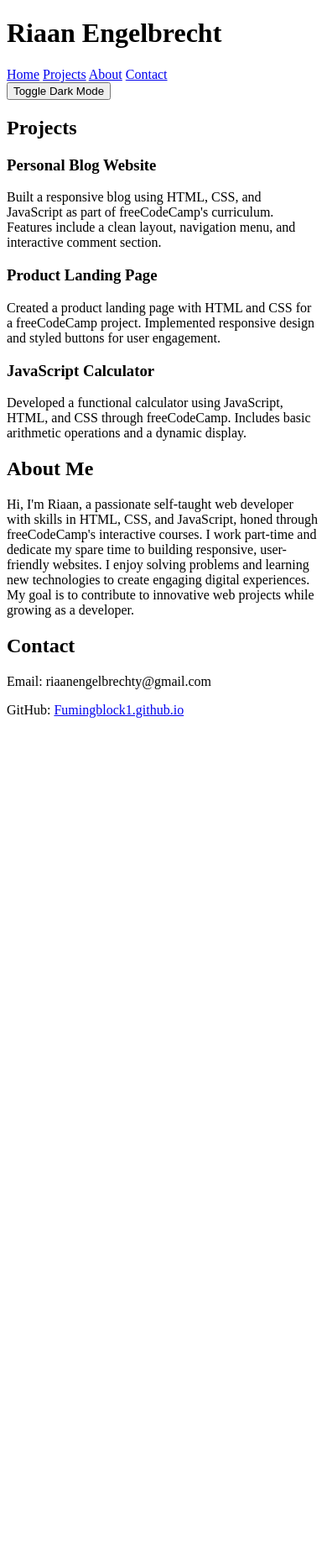
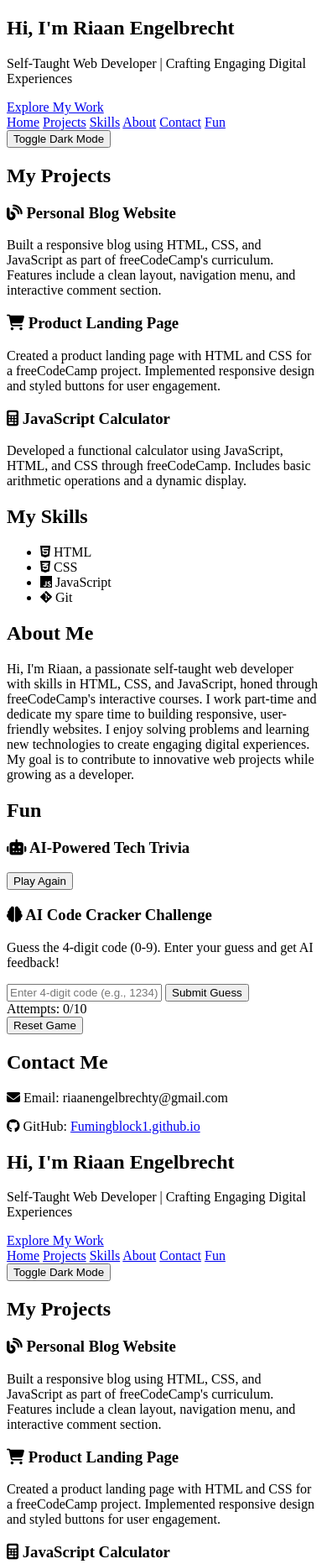
Before and after one commit to Fumingblock1/Fumingblock1.github.io, a plain HTML site: page index.html in a window 390 px wide. Shown: the top 1863 px of the page at 84% size. Before the commit the page ends 871 px from the top, so only its background shows below. Drawn offline with Linux system fonts and the light colour scheme.

Commit message:
Update index.html

```diff
--- a/index.html
+++ b/index.html
@@ -4,41 +4,164 @@
   <meta charset="UTF-8">
   <meta name="viewport" content="width=device-width, initial-scale=1.0">
   <title>Riaan Engelbrecht - Portfolio</title>
+  <link href="https://fonts.googleapis.com/css2?family=Poppins:wght@300;400;600;700&display=swap" rel="stylesheet">
+  <script src="https://kit.fontawesome.com/a076d05399.js" crossorigin="anonymous"></script>
 </head>
 <body>
+  <section id="hero">
+    <div class="hero-content">
+      <h1>Hi, I'm Riaan Engelbrecht</h1>
+      <p>Self-Taught Web Developer | Crafting Engaging Digital Experiences</p>
+      <a href="#projects" class="hero-button">Explore My Work</a>
+    </div>
+  </section>
   <header>
-    <h1>Riaan Engelbrecht</h1>
     <nav>
-      <a href="#home">Home</a>
+      <a href="#hero">Home</a>
       <a href="#projects">Projects</a>
+      <a href="#skills">Skills</a>
       <a href="#about">About</a>
       <a href="#contact">Contact</a>
+      <a href="#fun">Fun</a>
     </nav>
-    <button onclick="toggleDarkMode()">Toggle Dark Mode</button>
+    <button id="dark-mode-toggle">Toggle Dark Mode</button>
   </header>
   <section id="projects">
-    <h2>Projects</h2>
+    <h2>My Projects</h2>
+    <div class="projects">
       <div class="project">
-      <h3>Personal Blog Website</h3>
+        <h3><i class="fas fa-blog"></i> Personal Blog Website</h3>
         <p>Built a responsive blog using HTML, CSS, and JavaScript as part of freeCodeCamp's curriculum. Features include a clean layout, navigation menu, and interactive comment section.</p>
       </div>
       <div class="project">
-      <h3>Product Landing Page</h3>
+        <h3><i class="fas fa-shopping-cart"></i> Product Landing Page</h3>
         <p>Created a product landing page with HTML and CSS for a freeCodeCamp project. Implemented responsive design and styled buttons for user engagement.</p>
       </div>
       <div class="project">
-      <h3>JavaScript Calculator</h3>
+        <h3><i class="fas fa-calculator"></i> JavaScript Calculator</h3>
         <p>Developed a functional calculator using JavaScript, HTML, and CSS through freeCodeCamp. Includes basic arithmetic operations and a dynamic display.</p>
       </div>
+    </div>
+  </section>
+  <section id="skills">
+    <h2>My Skills</h2>
+    <ul>
+      <li><i class="fab fa-html5"></i> HTML</li>
+      <li><i class="fab fa-css3-alt"></i> CSS</li>
+      <li><i class="fab fa-js"></i> JavaScript</li>
+      <li><i class="fab fa-git-alt"></i> Git</li>
+    </ul>
   </section>
   <section id="about">
     <h2>About Me</h2>
     <p>Hi, I'm Riaan, a passionate self-taught web developer with skills in HTML, CSS, and JavaScript, honed through freeCodeCamp's interactive courses. I work part-time and dedicate my spare time to building responsive, user-friendly websites. I enjoy solving problems and learning new technologies to create engaging digital experiences. My goal is to contribute to innovative web projects while growing as a developer.</p>
   </section>
+  <section id="fun">
+    <h2>Fun</h2>
+    <div class="trivia-container">
+      <h3><i class="fas fa-robot"></i> AI-Powered Tech Trivia</h3>
+      <div id="question" class="question"></div>
+      <div id="options" class="options"></div>
+      <div id="result"></div>
+      <button id="play-again" class="trivia-button">Play Again</button>
+    </div>
+    <div class="code-cracker-container">
+      <h3><i class="fas fa-brain"></i> AI Code Cracker Challenge</h3>
+      <p class="game-instructions">Guess the 4-digit code (0-9). Enter your guess and get AI feedback!</p>
+      <input type="text" id="code-guess" placeholder="Enter 4-digit code (e.g., 1234)" maxlength="4" class="code-input">
+      <button id="submit-guess" class="trivia-button">Submit Guess</button>
+      <div id="code-feedback"></div>
+      <div id="attempts">Attempts: 0/10</div>
+      <button id="reset-code-cracker" class="trivia-button">Reset Game</button>
+    </div>
+  </section>
   <section id="contact">
-    <h2>Contact</h2>
-    <p>Email: riaanengelbrechty@gmail.com</p>
-    <p>GitHub: <a href="https://github.com/Fumingblock1">Fumingblock1.github.io</a></p>
+    <h2>Contact Me</h2>
+    <p><i class="fas fa-envelope"></i> Email: riaanengelbrechty@gmail.com</p>
+    <p><i class="fab fa-github"></i> GitHub: <a href="https://github.com/Fumingblock1">Fumingblock1.github.io</a></p>
+  </section>
+</body>
+</html><!DOCTYPE html>
+<html lang="en">
+<head>
+  <meta charset="UTF-8">
+  <meta name="viewport" content="width=device-width, initial-scale=1.0">
+  <title>Riaan Engelbrecht - Portfolio</title>
+  <link href="https://fonts.googleapis.com/css2?family=Poppins:wght@300;400;600;700&display=swap" rel="stylesheet">
+  <script src="https://kit.fontawesome.com/a076d05399.js" crossorigin="anonymous"></script>
+</head>
+<body>
+  <section id="hero">
+    <div class="hero-content">
+      <h1>Hi, I'm Riaan Engelbrecht</h1>
+      <p>Self-Taught Web Developer | Crafting Engaging Digital Experiences</p>
+      <a href="#projects" class="hero-button">Explore My Work</a>
+    </div>
+  </section>
+  <header>
+    <nav>
+      <a href="#hero">Home</a>
+      <a href="#projects">Projects</a>
+      <a href="#skills">Skills</a>
+      <a href="#about">About</a>
+      <a href="#contact">Contact</a>
+      <a href="#fun">Fun</a>
+    </nav>
+    <button id="dark-mode-toggle">Toggle Dark Mode</button>
+  </header>
+  <section id="projects">
+    <h2>My Projects</h2>
+    <div class="projects">
+      <div class="project">
+        <h3><i class="fas fa-blog"></i> Personal Blog Website</h3>
+        <p>Built a responsive blog using HTML, CSS, and JavaScript as part of freeCodeCamp's curriculum. Features include a clean layout, navigation menu, and interactive comment section.</p>
+      </div>
+      <div class="project">
+        <h3><i class="fas fa-shopping-cart"></i> Product Landing Page</h3>
+        <p>Created a product landing page with HTML and CSS for a freeCodeCamp project. Implemented responsive design and styled buttons for user engagement.</p>
+      </div>
+      <div class="project">
+        <h3><i class="fas fa-calculator"></i> JavaScript Calculator</h3>
+        <p>Developed a functional calculator using JavaScript, HTML, and CSS through freeCodeCamp. Includes basic arithmetic operations and a dynamic display.</p>
+      </div>
+    </div>
+  </section>
+  <section id="skills">
+    <h2>My Skills</h2>
+    <ul>
+      <li><i class="fab fa-html5"></i> HTML</li>
+      <li><i class="fab fa-css3-alt"></i> CSS</li>
+      <li><i class="fab fa-js"></i> JavaScript</li>
+      <li><i class="fab fa-git-alt"></i> Git</li>
+    </ul>
+  </section>
+  <section id="about">
+    <h2>About Me</h2>
+    <p>Hi, I'm Riaan, a passionate self-taught web developer with skills in HTML, CSS, and JavaScript, honed through freeCodeCamp's interactive courses. I work part-time and dedicate my spare time to building responsive, user-friendly websites. I enjoy solving problems and learning new technologies to create engaging digital experiences. My goal is to contribute to innovative web projects while growing as a developer.</p>
+  </section>
+  <section id="fun">
+    <h2>Fun</h2>
+    <div class="trivia-container">
+      <h3><i class="fas fa-robot"></i> AI-Powered Tech Trivia</h3>
+      <div id="question" class="question"></div>
+      <div id="options" class="options"></div>
+      <div id="result"></div>
+      <button id="play-again" class="trivia-button">Play Again</button>
+    </div>
+    <div class="code-cracker-container">
+      <h3><i class="fas fa-brain"></i> AI Code Cracker Challenge</h3>
+      <p class="game-instructions">Guess the 4-digit code (0-9). Enter your guess and get AI feedback!</p>
+      <input type="text" id="code-guess" placeholder="Enter 4-digit code (e.g., 1234)" maxlength="4" class="code-input">
+      <button id="submit-guess" class="trivia-button">Submit Guess</button>
+      <div id="code-feedback"></div>
+      <div id="attempts">Attempts: 0/10</div>
+      <button id="reset-code-cracker" class="trivia-button">Reset Game</button>
+    </div>
+  </section>
+  <section id="contact">
+    <h2>Contact Me</h2>
+    <p><i class="fas fa-envelope"></i> Email: riaanengelbrechty@gmail.com</p>
+    <p><i class="fab fa-github"></i> GitHub: <a href="https://github.com/Fumingblock1">Fumingblock1.github.io</a></p>
   </section>
 </body>
 </html>
```
Lines whose indentation alone changed are shown as unchanged.
